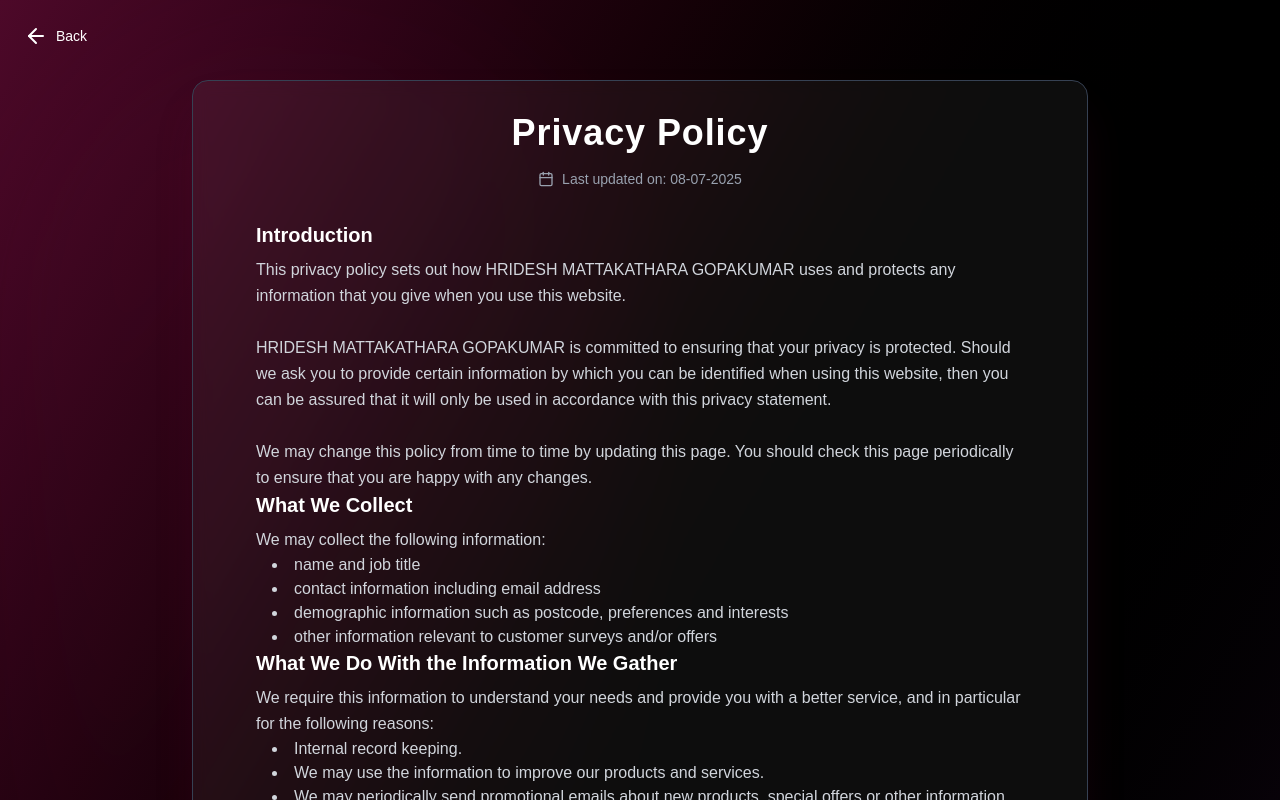
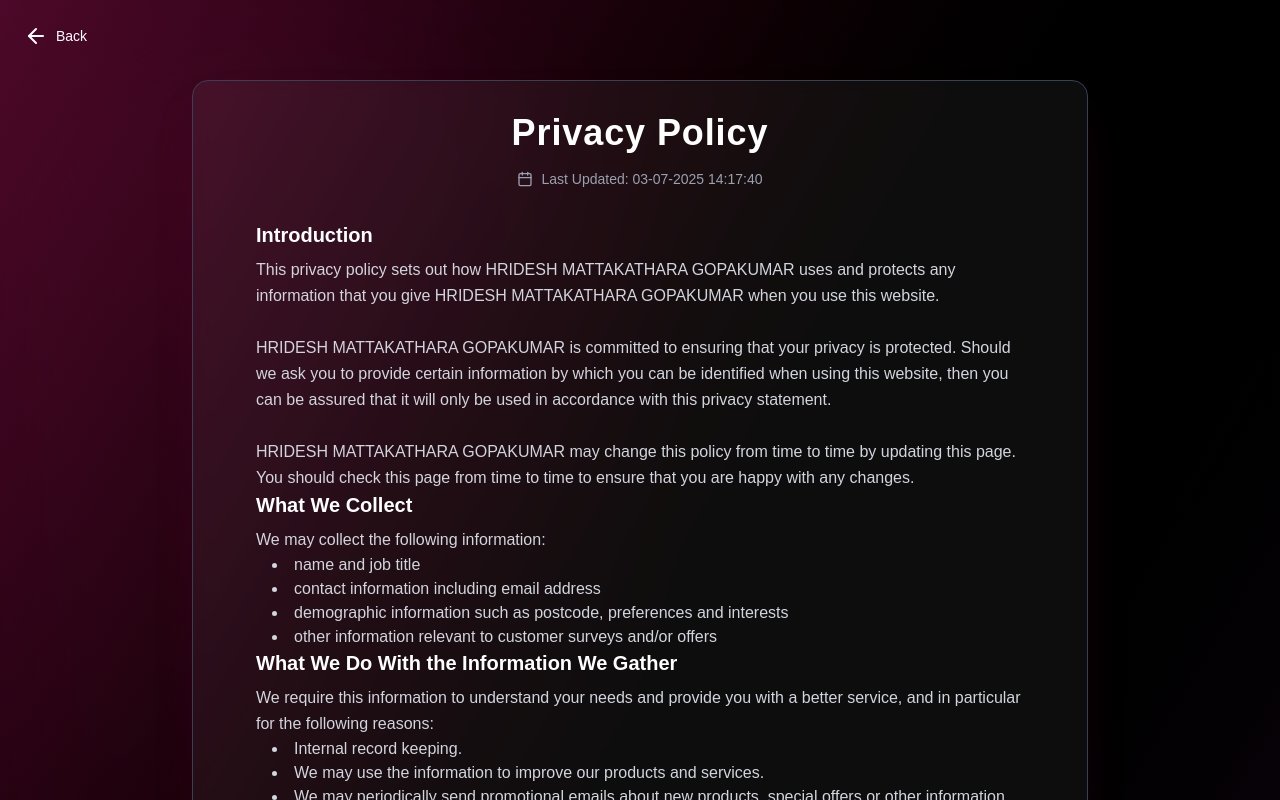
Before and after one commit to The-Yearly/workshop, a Next.js app in the folder front-end/: page /privacy in a window 1280 px wide. Shown: the top 800 px of the page. Built offline with nearby package versions, Linux system fonts and the light colour scheme; a web font is replaced by a local one.

Commit message:
changed few names in terms,faq and refund

```diff
--- a/front-end/app/components/Footer.tsx
+++ b/front-end/app/components/Footer.tsx
@@ -48,11 +48,11 @@ export default function Footer() {
           <Instagram className="w-10 h-10" />
         </Link>
       </div>
-      <div className="ml-5 flex justify-center my-10 space-x-6">
-        <Link className="text-pink-600 underline" href={"/terms"}>Terms & Condition</Link>
-        <Link className="text-pink-600 underline" href={"/privacy"}>Privacy Policy</Link>
-        <Link className="text-pink-600 underline" href={"/refund"}>Refund Policy</Link>
-        <Link className="text-pink-600 underline" href={"/contact"}>Contact Us</Link>
+      <div className="ml-5 flex justify-center my-10 space-x-3 text-xs md:text-md md:space-x-6">
+        <Link className="text-white hover:text-pink-600 transition-all hover:underline" href={"/terms"}>Terms & Condition</Link>
+        <Link className="text-white hover:text-pink-600 transition-all hover:underline" href={"/privacy"}>Privacy Policy</Link>
+        <Link className="text-white hover:text-pink-600 transition-all hover:underline" href={"/refund"}>Refund Policy</Link>
+        <Link className="text-white hover:text-pink-600 transition-all hover:underline" href={"/contact"}>Contact Us</Link>
       </div>
     </>
   );
--- a/front-end/app/privacy/page.tsx
+++ b/front-end/app/privacy/page.tsx
@@ -30,7 +30,7 @@ export default function RefundPolicyPage() {
             </h1>
             <div className="flex items-center justify-center gap-2 text-gray-400">
               <Calendar className="w-4 h-4" />
-              <span className="text-sm">Last updated on: 08-07-2025</span>
+              <span className="text-sm">Last Updated: 03-07-2025 14:17:40</span>
             </div>
           </div>
 
@@ -40,11 +40,11 @@ export default function RefundPolicyPage() {
               <section className="space-y-6"></section>
                 <h2 className="text-xl font-semibold text-white mb-2">Introduction</h2>
                 <p className="text-gray-300 leading-relaxed">
-                  This privacy policy sets out how HRIDESH MATTAKATHARA GOPAKUMAR uses and protects any information that you give when you use this website.
+                  This privacy policy sets out how HRIDESH MATTAKATHARA GOPAKUMAR uses and protects any information that you give HRIDESH MATTAKATHARA GOPAKUMAR when you use this website.
                   <br /><br />
                   HRIDESH MATTAKATHARA GOPAKUMAR is committed to ensuring that your privacy is protected. Should we ask you to provide certain information by which you can be identified when using this website, then you can be assured that it will only be used in accordance with this privacy statement.
                   <br /><br />
-                  We may change this policy from time to time by updating this page. You should check this page periodically to ensure that you are happy with any changes.
+                  HRIDESH MATTAKATHARA GOPAKUMAR may change this policy from time to time by updating this page. You should check this page from time to time to ensure that you are happy with any changes.
                 </p>
 
                 <h2 className="text-xl font-semibold text-white mb-2">What We Collect</h2>
--- a/front-end/app/refund/page.tsx
+++ b/front-end/app/refund/page.tsx
@@ -30,19 +30,19 @@ export default function RefundPolicyPage() {
             </h1>
             <div className="flex items-center justify-center gap-2 text-gray-400">
               <Calendar className="w-4 h-4" />
-              <span className="text-sm">Last updated on: 08-07-2025</span>
+              <span className="text-sm">Last Updated on:03-07-2025 14:20:49</span>
             </div>
           </div>
 
           {/* Content */}
           <div className="text-center">
             <p className="text-gray-300 leading-relaxed mb-8 text-lg">
-              <strong className="text-white">amFOSS</strong> believes in helping its customers as far as possible
+              <strong className="text-white">HRIDESH MATTAKATHARA GOPAKUMAR </strong> believes in helping its customers as far as possible
             </p>
 
             <div className="text-left max-w-3xl mx-auto">
               <p className="text-gray-300 leading-relaxed">
-                • In case of any Refunds approved by <strong className="text-white">amFOSS</strong>, it'll take 3-5 days for the refund to be credited to the end customer to the original payment methods.
+                • In case of any Refunds approved by <strong className="text-white">HRIDESH MATTAKATHARA GOPAKUMAR</strong>, it'll take 3-5 days for the refund to be credited to the end customer to the original payment methods.
               </p>
             </div>
           </div>
--- a/front-end/app/register/page.tsx
+++ b/front-end/app/register/page.tsx
@@ -24,17 +24,18 @@ export default function Component() {
       !formData.name.trim() ||
         !formData.email.trim() ||
         !formData.roll_no.trim() ||
-        !formData.phone_number.trim()
+        !formData.phone_number.trim()||
+        !formData.checkBox2
         // !formData.checkBox,
         );
   }, [formData]);
 
   const changeValue = (e: React.ChangeEvent<HTMLInputElement>) => {
     const { name, value } = e.target;
-    if (name !== "checkBox") {
+    if (!name.includes("checkBox")) {
       setFormData({ ...formData, [name]: value });
     } else {
-      setFormData({ ...formData, [name]: !formData.checkBox });
+      setFormData({ ...formData, [name]: !formData[name as keyof FormData] });
     }
   };
 
@@ -100,7 +101,6 @@ export default function Component() {
         </Link>
       </div>
 
-      {/* Need Help Contact Link */}
 
       <motion.div
         initial={{ opacity: 0, y: 80 }}
@@ -159,7 +159,6 @@ export default function Component() {
               {/* <div className="flex items-start space-x-3 mt-6">
                 <input
                   type="checkbox"
-                  id="acknowledgment"
                   name="checkBox"
                   checked={formData.checkBox}
                   onChange={changeValue}
@@ -173,11 +172,10 @@ export default function Component() {
                   participation does not grant me membership or free entry into
                   amFOSS
                 </label>
-              </div>
+              </div> */}
               <div className="flex items-start space-x-3 mt-6">
                 <input
                   type="checkbox"
-                  id="acknowledgment-2"
                   name="checkBox2"
                   checked={formData.checkBox2}
                   onChange={changeValue}
@@ -193,7 +191,7 @@ export default function Component() {
                   <Link className="text-white hover:text-pink-400 underline" href={"/privacy"}>Privacy Policy</Link> of amFOSS.
                 </label>
               </div>
-              </div> */}
+
             </form>
           </div>
           <motion.div
--- a/front-end/app/terms/page.tsx
+++ b/front-end/app/terms/page.tsx
@@ -30,7 +30,7 @@ export default function RefundPolicyPage() {
             </h1>
             <div className="flex items-center justify-center gap-2 text-gray-400">
               <Calendar className="w-4 h-4" />
-              <span className="text-sm">Last updated on: 08-07-2025</span>
+              <span className="text-sm">Last updated on: 03-07-2025 14:17:40</span>
             </div>
           </div>
 
```
